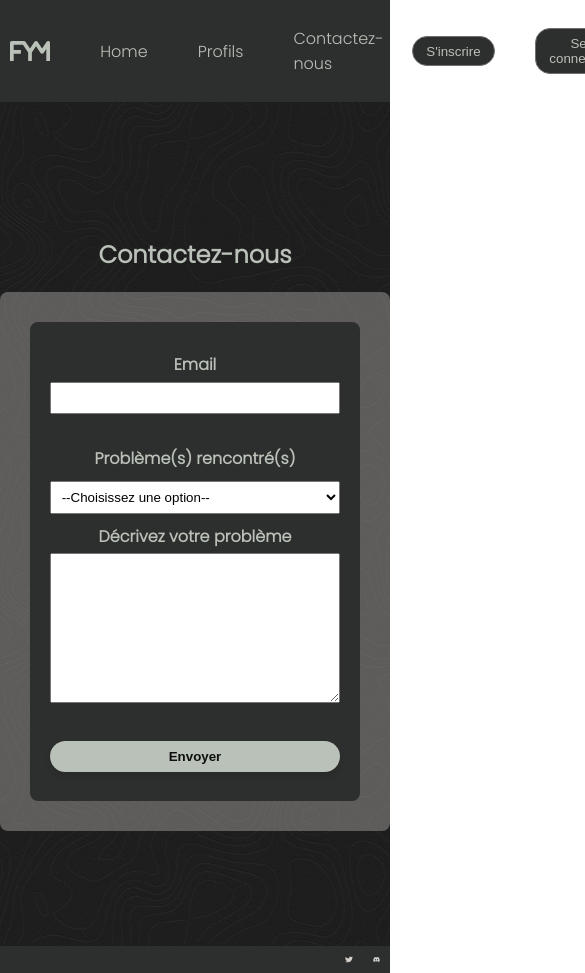
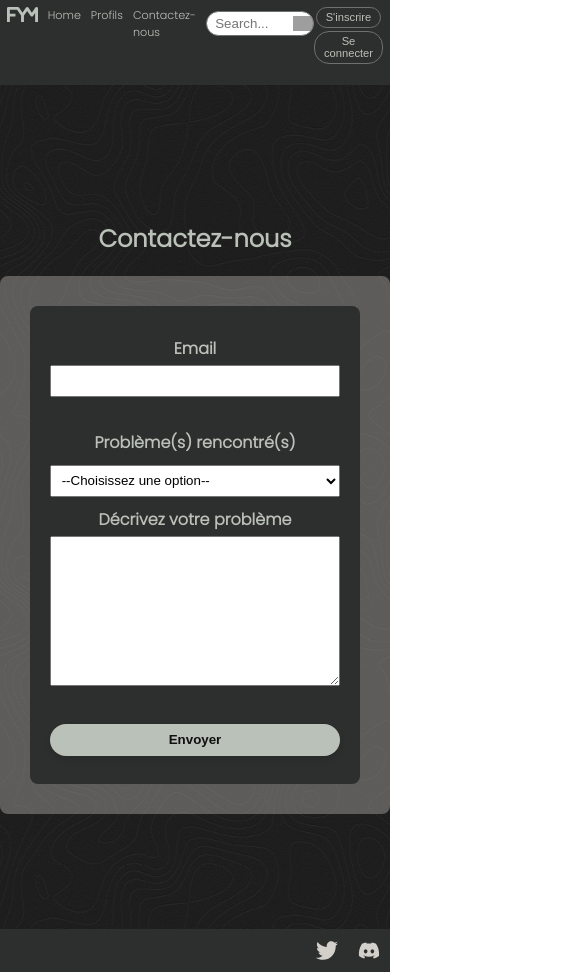
Before and after one commit to Anakin-66/FindYourMateFront, a React (Create React App) app: page /contact in a window 390 px wide. Shown: the top 973 px of the page, 585 px wide, since content can reach past the window. Built offline with nearby package versions, Linux system fonts and the light colour scheme; grey boxes are pictures that could not be loaded.

Commit message:
responsive done

```diff
--- a/src/assets/scss/partials/_footer.scss
+++ b/src/assets/scss/partials/_footer.scss
@@ -13,3 +13,27 @@
 .discordLogo {
     width: 2%;
 }
+@media screen and (max-width: 1024px) {
+    .twitterLogo {
+        width: 4%;
+    }
+    .discordLogo {
+        width: 4%;
+    }
+}
+@media screen and (max-width: 768px) {
+    .twitterLogo {
+        width: 6%;
+    }
+    .discordLogo {
+        width: 6%;
+    }
+}
+@media screen and (max-width: 425px) {
+    .twitterLogo {
+        width: 6%;
+    }
+    .discordLogo {
+        width: 6%;
+    }
+}
--- a/src/assets/scss/partials/_header.scss
+++ b/src/assets/scss/partials/_header.scss
@@ -42,11 +42,11 @@
     border:1px solid #707070;
     background-color: #2D2E2E;
     cursor: pointer;
-    transition: background-color 0.3s ease; /* Animation de transition sur la couleur de fond */
+    transition: background-color 0.3s ease;
 }
 
 .navButton:hover {
-    background-color: #404040; /* Nouvelle couleur de fond au survol */
+    background-color: #404040;
   }
 
 .fym-logo {
@@ -67,3 +67,69 @@
     border-radius: 15px;
     margin-bottom: 0.3125em;
 }
+
+/* Responsive Styling */
+@media screen and (max-width: 768px) {
+    .navUnorderedListLeft {
+        display: flex;
+        margin: 0;
+        align-items: normal;
+        padding: 0;
+        gap: 20px;
+    }
+    .navUnorderedListRight {
+        margin: 0;
+        display: flex;
+        flex-direction: column;
+    }
+
+    .navButton {
+        margin-right: 0;
+        margin-bottom: 0.3em;
+        padding: 0.3em 0.8em;
+        border-radius: 15px;
+        border:1px solid #707070;
+        background-color: #2D2E2E;
+        cursor: pointer;
+        transition: background-color 0.3s ease;
+    }
+    .fym-logo {
+        width: 10%;
+        padding-bottom: 3.5em;
+    }
+
+}
+@media screen and (max-width: 425px) {
+    nav {
+        font-size: 0.7rem;
+    }
+    .navUnorderedListLeft {
+        display: flex;
+        margin: 0;
+        align-items: normal;
+        padding: 0;
+        gap: 10px;
+    }
+    .navUnorderedListRight {
+        margin: 0;
+        display: flex;
+        flex-direction: column;
+    }
+
+    .navButton {
+        margin-right: 0;
+        margin-bottom: 0.3em;
+        font-size: 0.7rem;
+        padding: 0.3em 0.8em;
+        border-radius: 15px;
+        border:1px solid #707070;
+        background-color: #2D2E2E;
+        cursor: pointer;
+        transition: background-color 0.3s ease;
+    }
+    .fym-logo {
+        width: 10%;
+        padding-bottom: 5em;
+    }
+
+}
--- a/src/assets/scss/partials/_homeImages.scss
+++ b/src/assets/scss/partials/_homeImages.scss
@@ -24,3 +24,10 @@
     gap: 20px;
     padding-bottom: 1.25em;
 }
+
+@media screen and (max-width: 425px) {
+    .outerContainerImg {
+        padding: 0.5em;
+        width: 50%;
+    }
+}
--- a/src/assets/scss/partials/_main.scss
+++ b/src/assets/scss/partials/_main.scss
@@ -19,6 +19,27 @@
   text-align: center;
   margin: 0;
   padding: 20px;
+}
+
+.button1 {
+  border: none;
+  border-radius: 25px;
+  padding: 0.625em 1.25em;
+  margin: 0.625em 0;
+  background-color: #BAC1B8;
+  color: #0F0F0F;
+  font-weight: bold;
+  box-shadow: 0px 4px 6px rgba(0, 0, 0, 0.1);
+  transition: background-color 0.3s, color 0.3s, transform 0.3s, box-shadow 0.3s;
+  cursor: pointer;
+  display: inline-block;
+}
+
+.button1:hover {
+  background-color: #0F0F0F;
+  color: #BAC1B8;
+  transform: scale(1.05);
+  box-shadow: 0px 8px 12px rgba(0, 0, 0, 0.2);
 }
 
 .outerContainer {
@@ -61,27 +82,6 @@
     color: black;
   }
 
-.button1 {
-    border: none;
-    border-radius: 25px;
-    padding: 0.625em 1.25em;
-    margin: 0.625em 0;
-    background-color: #BAC1B8;
-    color: #0F0F0F;
-    font-weight: bold;
-    box-shadow: 0px 4px 6px rgba(0, 0, 0, 0.1);
-    transition: background-color 0.3s, color 0.3s, transform 0.3s, box-shadow 0.3s;
-    cursor: pointer;
-    display: inline-block;
-}
-
-  .button1:hover {
-    background-color: #0F0F0F;
-    color: #BAC1B8;
-    transform: scale(1.05);
-    box-shadow: 0px 8px 12px rgba(0, 0, 0, 0.2);
-  }
-
 
 // css pour le textarea de la contact page
 .labelDescribe {
--- a/src/assets/scss/partials/_mainProfiles.scss
+++ b/src/assets/scss/partials/_mainProfiles.scss
@@ -36,17 +36,54 @@
 .profileInfo {
     display: flex;
     justify-content: center;
-    flex-direction: column; /* Empile les éléments verticalement */
-    align-items: center; /* Center items vertically */
+    flex-direction: column;
+    align-items: center;
     gap: 10px;
   }
 
 .profileArticle {
-    width: 30%; /* Adjust the width as needed */
+    width: 30%;
 }
 
-// css pour l'îcone de profil
 .profileIcon {
     width: 15%;
     border-radius: 8px;
-  }
+}
+@media screen and (max-width: 768px) {
+    .mainProfilePage {
+        display: flex;
+        justify-content: center;
+        gap: 20px;
+        padding-bottom: 3.75em;
+    }
+
+    .profileArticle {
+        width: 80%;
+    }
+
+    .twitterLogo {
+        width: 8%;
+    }
+    .discordLogo {
+        width: 8%;
+    }
+}
+@media screen and (max-width: 425px) {
+    .mainProfilePage {
+        display: flex;
+        justify-content: center;
+        gap: 20px;
+        padding-bottom: 3.75em;
+    }
+
+    .profileArticle {
+        width: 80%;
+    }
+
+    .twitterLogo {
+        width: 8%;
+    }
+    .discordLogo {
+        width: 8%;
+    }
+}
--- a/src/pages/guest/HomePage.jsx
+++ b/src/pages/guest/HomePage.jsx
@@ -48,10 +48,8 @@
       <div className="backgroundImgNoFlex">
         <h2 className="profileTitle">Profils récents</h2>
         <main className="mainProfilePage">
-          {/* Est-ce que profile contient quelque chose ? */}
           {profiles ? (
             <>
-              {/* Je fais un array map pour récupérer les profils grâce à la variable profiles de useState */}
               {profiles.map((profile) => {
                 return (
                   <article className="profileArticle">
```
